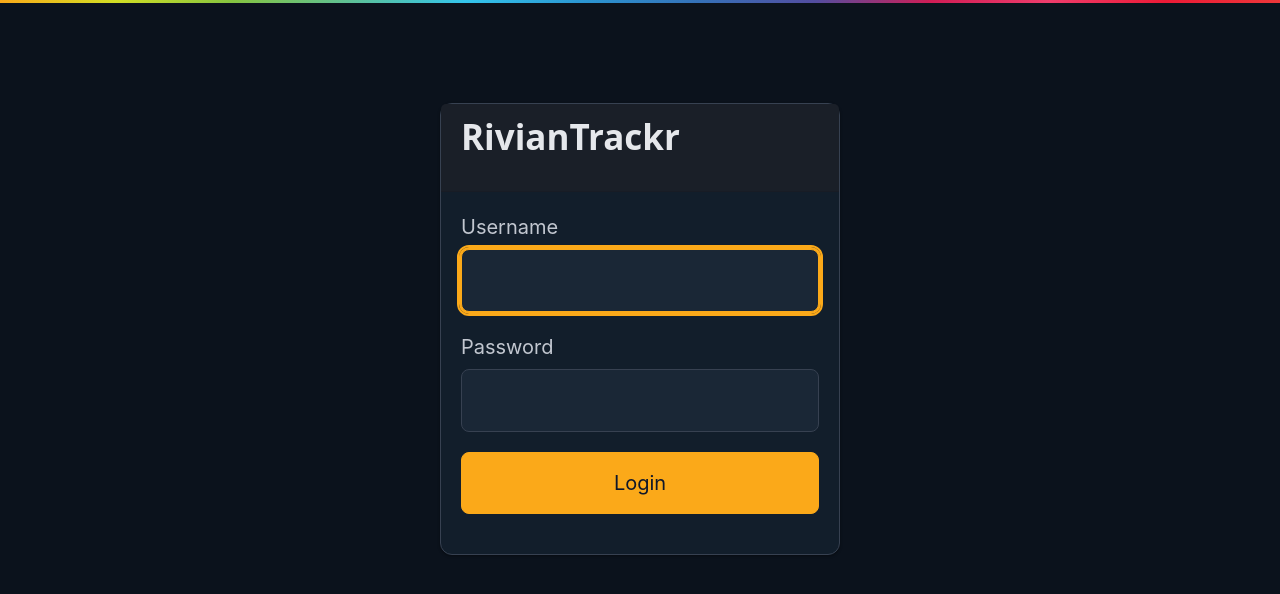
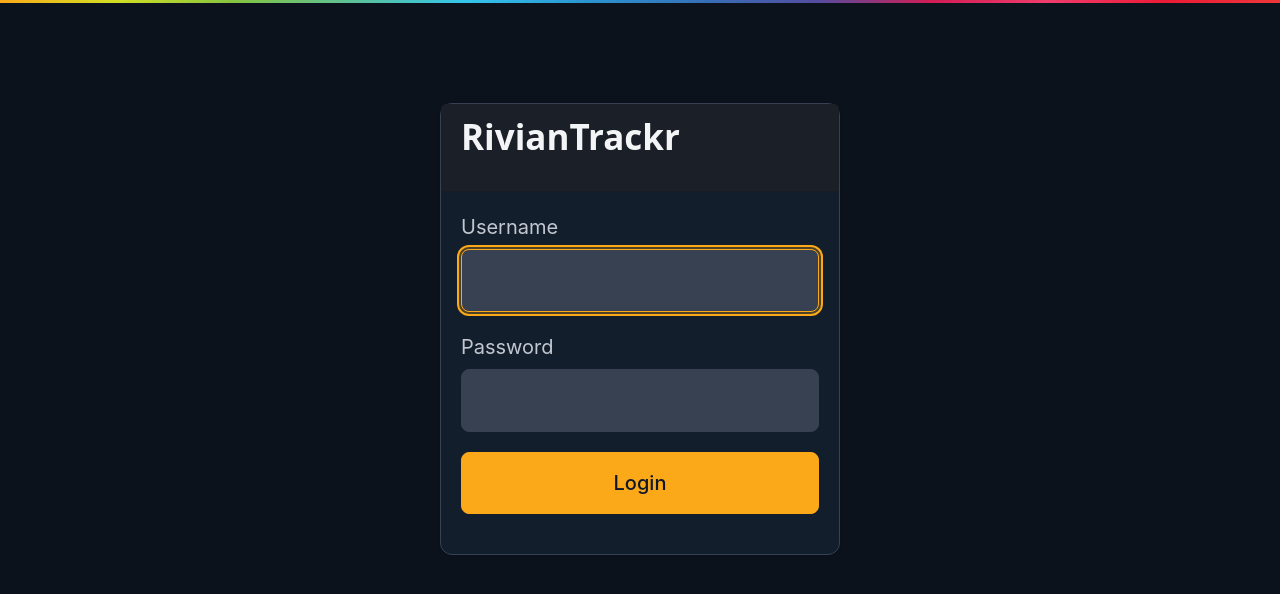
Before and after one commit to RivianTrackr/rivian-gearshop-crawler, a FastAPI app: page /login in a window 1280 px wide. Shown: the top 594 px of the page. Run offline with FastAPI, Linux system fonts and the light colour scheme; some libraries are stand-ins or nearby versions.

Commit message:
Rebuild admin styles from brand design system dark theme
Replaces ad-hoc token names with the official brand design system
variables from brand/design-tokens.css and brand/theme-dark.css:

- All tokens now match the brand system exactly (--accent, --bg-card,
  --text-primary, --border, --radius-lg, --space-6, etc.)
- Page background: #0b121c, surfaces: #121e2b, inputs: #374151
- Text: #e5e7eb / #9ca3af / #6b7280, headings: #f3f4f6
- Accent hover: #ffbe4a (brand spec), focus ring: accent-tint-25
- Tables use --bg-deep header, --divider row borders, --bg-hover on hover
- Flash messages use brand semantic colors (success-light, error-light, etc.)
- Cache bumped to v=5

https://claude.ai/code/session_01NLrXdeyukYNZrEnb9LeqJ8

```diff
--- a/admin/static/style.css
+++ b/admin/static/style.css
@@ -1,305 +1,382 @@
 /* ============================================================
-   RivianTrackr — Admin Design System
-   Dark theme (admin panel) with design tokens from the
-   RivianTrackr Branding & Design System v1.27.0
+   RivianTrackr — Admin Panel Styles
+   Built on the RivianTrackr Design System (dark theme)
+   Overrides Pico CSS with brand design tokens.
    ============================================================ */
 
-/* ---------- Design Tokens ---------- */
+/* ---------- Design Tokens (from brand/design-tokens.css) ---------- */
 
 :root {
-  /* Brand Accent */
-  --rtg-accent:          #fba919;
-  --rtg-accent-hover:    #fba919;
+  /* Typography */
+  --font-stack: -apple-system, BlinkMacSystemFont, "Segoe UI", Roboto,
+    Oxygen-Sans, Ubuntu, Cantarell, "Helvetica Neue", sans-serif;
+  --font-mono: 'SF Mono', Monaco, 'Cascadia Code', 'Roboto Mono',
+    Consolas, 'Courier New', monospace;
 
-  /* Dark Theme — Backgrounds */
-  --rtg-bg-page:         #0b121c;
-  --rtg-bg-surface:      #121e2b;
-  --rtg-bg-card:         #121e2b;
-  --rtg-bg-input:        #1a2736;
-  --rtg-bg-deep:         #0f1a26;
-  --rtg-bg-hover:        #1e2d3d;
+  /* Font Sizes */
+  --text-xs: 11px;
+  --text-sm: 12px;
+  --text-base: 14px;
+  --text-md: 15px;
+  --text-lg: 16px;
+  --text-xl: 20px;
+  --text-2xl: 24px;
+  --text-3xl: 28px;
+  --text-4xl: 32px;
 
-  /* Dark Theme — Text */
-  --rtg-text-primary:    #e5e7eb;
-  --rtg-text-secondary:  #9ca3af;
-  --rtg-text-muted:      #6b7280;
-  --rtg-text-heading:    #e5e7eb;
-
-  /* Dark Theme — Borders */
-  --rtg-border:          #374151;
-
-  /* Actions */
-  --rtg-action-primary:  #fba919;
-  --rtg-action-hover:    #e69a10;
-
-  /* Status */
-  --rtg-success:         #34c759;
-  --rtg-success-dark:    rgba(52,199,89,0.15);
-  --rtg-error:           #ff3b30;
-  --rtg-error-dark:      rgba(255,59,48,0.15);
-  --rtg-warning-dark:    rgba(251,169,25,0.15);
-  --rtg-info-dark:       rgba(0,113,227,0.15);
+  /* Font Weights */
+  --weight-normal: 400;
+  --weight-medium: 500;
+  --weight-semibold: 600;
+  --weight-bold: 700;
 
   /* Border Radius */
-  --rtg-radius-card:     12px;
-  --rtg-radius-input:    8px;
-  --rtg-radius-badge:    6px;
-  --rtg-radius-pill:     4px;
-  --rtg-radius-toggle:   34px;
+  --radius-sm: 4px;
+  --radius-md: 6px;
+  --radius-lg: 8px;
+  --radius-xl: 12px;
+  --radius-2xl: 16px;
+  --radius-full: 9999px;
+  --radius-circle: 50%;
+
+  /* Spacing */
+  --space-1: 4px;
+  --space-2: 6px;
+  --space-3: 8px;
+  --space-4: 10px;
+  --space-5: 12px;
+  --space-6: 16px;
+  --space-7: 20px;
+  --space-8: 24px;
 
   /* Shadows */
-  --rtg-shadow-subtle:   0 1px 3px rgba(0,0,0,0.4);
-  --rtg-shadow-light:    0 2px 8px rgba(0,0,0,0.3);
-  --rtg-shadow-medium:   0 4px 12px rgba(0,0,0,0.5);
-  --rtg-shadow-large:    0 8px 24px rgba(0,0,0,0.5);
-  --rtg-shadow-overlay:  0 25px 60px rgba(0,0,0,0.7);
-  --rtg-shadow-focus:    0 0 0 2px var(--rtg-accent);
+  --shadow-sm: 0 1px 3px rgba(0, 0, 0, 0.12);
+  --shadow-md: 0 2px 6px rgba(0, 0, 0, 0.15);
+  --shadow-lg: 0 4px 12px rgba(0, 0, 0, 0.2);
+  --shadow-xl: 0 8px 24px rgba(0, 0, 0, 0.25);
+  --shadow-2xl: 0 25px 60px rgba(0, 0, 0, 0.3);
 
-  /* Typography */
-  --rtg-font-primary:    -apple-system, BlinkMacSystemFont, "Segoe UI", Roboto, Oxygen-Sans, Ubuntu, Cantarell, "Helvetica Neue", sans-serif;
-  --rtg-font-mono:       'SF Mono', Monaco, 'Cascadia Code', 'Roboto Mono', Consolas, 'Courier New', monospace;
+  /* Transitions */
+  --transition-fast: 0.1s ease;
+  --transition-base: 0.15s ease;
+  --transition-smooth: 0.2s ease;
+  --transition-slow: 0.3s ease;
+
+  /* Semantic Colors */
+  --color-success: #34c759;
+  --color-success-light: #d1f4e0;
+  --color-success-text: #0a5e2a;
+  --color-error: #ff3b30;
+  --color-error-light: #ffe5e5;
+  --color-error-text: #c41e3a;
+  --color-warning-bg: #fff3cd;
+  --color-warning-text: #856404;
+  --color-info-bg: #dbeafe;
+  --color-info-text: #1e40af;
 
   /* Grade Colors */
-  --rtg-grade-a:         #34c759;
-  --rtg-grade-b:         #7dc734;
-  --rtg-grade-c:         #facc15;
-  --rtg-grade-d:         #f97316;
-  --rtg-grade-f:         #b91c1c;
+  --grade-a: #34c759;
+  --grade-b: #7dc734;
+  --grade-c: #facc15;
+  --grade-d: #f97316;
+  --grade-f: #b91c1c;
+
+  /* --- Dark Theme (from brand/theme-dark.css) --- */
+
+  /* Accent */
+  --accent: #fba919;
+  --accent-hover: #ffbe4a;
+
+  /* Backgrounds */
+  --bg-page: #0b121c;
+  --bg-primary: #121e2b;
+  --bg-card: #121e2b;
+  --bg-input: #374151;
+  --bg-deep: #0f1a26;
+  --bg-hover: #1a2a3a;
+
+  /* Text */
+  --text-primary: #e5e7eb;
+  --text-secondary: #9ca3af;
+  --text-muted: #6b7280;
+  --text-heading: #f3f4f6;
+  --text-on-accent: #0f172a;
+
+  /* Borders */
+  --border: #374151;
+  --border-hover: #4b5563;
+  --divider: #1e2d3d;
+
+  /* Interactive tints */
+  --accent-tint-8: color-mix(in srgb, var(--accent) 8%, var(--bg-deep));
+  --accent-tint-15: color-mix(in srgb, var(--accent) 15%, var(--bg-deep));
+  --accent-tint-25: color-mix(in srgb, var(--accent) 25%, transparent);
 }
 
-/* ---------- Base Overrides ---------- */
+/* ---------- Base ---------- */
 
 body {
-  font-family: var(--rtg-font-primary);
-  color: var(--rtg-text-primary);
-  background-color: var(--rtg-bg-page);
+  font-family: var(--font-stack);
+  -webkit-font-smoothing: antialiased;
+  -moz-osx-font-smoothing: grayscale;
+  color: var(--text-primary);
+  background-color: var(--bg-page);
 }
 
 h1, h2, h3, h4, h5, h6 {
-  color: var(--rtg-text-heading);
+  color: var(--text-heading);
 }
 
 a {
-  color: var(--rtg-accent);
+  color: var(--accent);
 }
 
 a:hover {
-  color: var(--rtg-accent-hover);
+  color: var(--accent-hover);
 }
 
 hr {
-  border-color: var(--rtg-border);
+  border-color: var(--border);
 }
 
 /* ---------- Navigation ---------- */
 
 nav {
-  border-bottom: 1px solid var(--rtg-border);
-  background-color: var(--rtg-bg-surface);
+  border-bottom: 1px solid var(--border);
+  background-color: var(--bg-primary);
 }
 
 nav .brand-name {
-  color: var(--rtg-text-primary);
-  font-size: 20px;
-  font-weight: 600;
+  color: var(--text-heading);
+  font-size: var(--text-xl);
+  font-weight: var(--weight-semibold);
 }
 
 nav .brand-accent {
-  color: var(--rtg-accent);
+  color: var(--accent);
 }
 
 nav a {
-  color: var(--rtg-text-secondary);
+  color: var(--text-secondary);
+  transition: color var(--transition-smooth);
 }
 
 nav a:hover {
-  color: var(--rtg-text-primary);
+  color: var(--text-primary);
 }
 
-nav .outline {
-  font-size: 0.85rem;
-  color: var(--rtg-text-secondary);
-  border-color: var(--rtg-border);
+nav .outline,
+nav button.outline {
+  font-size: var(--text-base);
+  color: var(--text-secondary);
+  border-color: var(--border);
 }
 
-nav .outline:hover {
-  color: var(--rtg-text-primary);
-  border-color: var(--rtg-text-muted);
+nav .outline:hover,
+nav button.outline:hover {
+  color: var(--text-primary);
+  border-color: var(--border-hover);
 }
 
 /* ---------- Buttons ---------- */
 
 button[type="submit"],
 .btn-primary {
-  background: var(--rtg-action-primary);
-  border-color: var(--rtg-action-primary);
-  color: #0f172a;
-  border-radius: var(--rtg-radius-input);
-  transition: background 0.15s ease, border-color 0.15s ease;
+  background: var(--accent);
+  border-color: var(--accent);
+  color: var(--text-on-accent);
+  border-radius: var(--radius-lg);
+  font-weight: var(--weight-medium);
+  transition: all var(--transition-smooth);
 }
 
 button[type="submit"]:hover,
 .btn-primary:hover {
-  background: var(--rtg-action-hover);
-  border-color: var(--rtg-action-hover);
-  color: #0f172a;
+  background: var(--accent-hover);
+  border-color: var(--accent-hover);
+  color: var(--text-on-accent);
+}
+
+button[type="submit"]:active,
+.btn-primary:active {
+  transform: scale(0.97);
 }
 
 .btn-accent {
-  background: var(--rtg-accent);
-  border-color: var(--rtg-accent);
-  color: #0f172a;
-  border-radius: var(--rtg-radius-input);
+  background: var(--accent);
+  border-color: var(--accent);
+  color: var(--text-on-accent);
+  border-radius: var(--radius-lg);
 }
 
 .btn-accent:hover {
-  background: var(--rtg-accent-hover);
-  border-color: var(--rtg-accent-hover);
-  color: #0f172a;
+  background: var(--accent-hover);
+  border-color: var(--accent-hover);
+  color: var(--text-on-accent);
 }
 
 .btn-destructive {
-  background: #ef4444;
-  border-color: #ef4444;
-  color: #fff;
+  background: var(--color-error);
+  border-color: var(--color-error);
+  color: #ffffff;
+}
+
+.btn-destructive:hover {
+  background: #e0352b;
+  border-color: #e0352b;
+  color: #ffffff;
 }
 
 /* ---------- Focus ---------- */
 
 :focus-visible {
-  outline: 2px solid var(--rtg-accent);
+  outline: 2px solid var(--accent);
   outline-offset: 2px;
+}
+
+input:focus, select:focus, textarea:focus {
+  border-color: var(--accent);
+  box-shadow: 0 0 0 3px var(--accent-tint-25);
 }
 
 /* ---------- Inputs ---------- */
 
 input, select, textarea {
-  border-radius: var(--rtg-radius-input);
-  border-color: var(--rtg-border);
-  background-color: var(--rtg-bg-input);
-  color: var(--rtg-text-primary);
-  transition: border-color 0.15s ease;
-}
-
-input:focus, select:focus, textarea:focus {
-  border-color: var(--rtg-accent);
-  box-shadow: var(--rtg-shadow-focus);
+  border-radius: var(--radius-lg);
+  border-color: var(--border);
+  background-color: var(--bg-input);
+  color: var(--text-primary);
+  font-size: var(--text-md);
+  transition: border-color var(--transition-smooth), box-shadow var(--transition-smooth);
 }
 
 input::placeholder, textarea::placeholder {
-  color: var(--rtg-text-muted);
+  color: var(--text-muted);
 }
 
 /* ---------- Cards / Articles ---------- */
 
 article {
-  border-radius: var(--rtg-radius-card);
-  border: 1px solid var(--rtg-border);
-  box-shadow: var(--rtg-shadow-subtle);
-  background-color: var(--rtg-bg-card);
+  border-radius: var(--radius-xl);
+  border: 1px solid var(--border);
+  box-shadow: var(--shadow-sm);
+  background-color: var(--bg-card);
 }
 
 article header {
-  color: var(--rtg-text-heading);
+  color: var(--text-heading);
 }
 
 /* ---------- Badges ---------- */
 
 mark.error {
-  background-color: var(--rtg-error);
-  color: #fff;
-  border-radius: var(--rtg-radius-badge);
-  padding: 2px 8px;
+  background-color: var(--color-error);
+  color: #ffffff;
+  border-radius: var(--radius-md);
+  padding: var(--space-1) var(--space-3);
 }
 
 mark.success {
-  background-color: var(--rtg-success);
-  color: #fff;
-  border-radius: var(--rtg-radius-badge);
-  padding: 2px 8px;
+  background-color: var(--color-success);
+  color: #ffffff;
+  border-radius: var(--radius-md);
+  padding: var(--space-1) var(--space-3);
 }
 
 /* ---------- Flash Messages ---------- */
 
 article.flash-success {
-  border-left: 4px solid var(--rtg-success);
-  padding: 0.75rem 1rem;
-  margin-bottom: 1rem;
-  background: var(--rtg-success-dark);
-  border-radius: var(--rtg-radius-pill);
-  color: var(--rtg-success);
+  border-left: 4px solid var(--color-success);
+  padding: var(--space-5) var(--space-6);
+  margin-bottom: var(--space-7);
+  background: var(--color-success-light);
+  color: var(--color-success-text);
+  border-radius: var(--radius-lg);
 }
 
 article.flash-error {
-  border-left: 4px solid var(--rtg-error);
-  padding: 0.75rem 1rem;
-  margin-bottom: 1rem;
-  background: var(--rtg-error-dark);
-  border-radius: var(--rtg-radius-pill);
-  color: var(--rtg-error);
+  border-left: 4px solid var(--color-error);
+  padding: var(--space-5) var(--space-6);
+  margin-bottom: var(--space-7);
+  background: var(--color-error-light);
+  color: var(--color-error-text);
+  border-radius: var(--radius-lg);
 }
 
 article.flash-info {
-  border-left: 4px solid var(--rtg-accent);
-  padding: 0.75rem 1rem;
-  margin-bottom: 1rem;
-  background: var(--rtg-info-dark);
-  border-radius: var(--rtg-radius-pill);
-  color: var(--rtg-text-primary);
+  border-left: 4px solid var(--accent);
+  padding: var(--space-5) var(--space-6);
+  margin-bottom: var(--space-7);
+  background: var(--color-info-bg);
+  color: var(--color-info-text);
+  border-radius: var(--radius-lg);
 }
 
 article.flash-warning {
-  border-left: 4px solid var(--rtg-accent);
-  padding: 0.75rem 1rem;
-  margin-bottom: 1rem;
-  background: var(--rtg-warning-dark);
-  border-radius: var(--rtg-radius-pill);
-  color: var(--rtg-accent);
+  border-left: 4px solid var(--accent);
+  padding: var(--space-5) var(--space-6);
+  margin-bottom: var(--space-7);
+  background: var(--color-warning-bg);
+  color: var(--color-warning-text);
+  border-radius: var(--radius-lg);
 }
 
 /* ---------- Log Output ---------- */
 
 pre#log-output {
-  background: var(--rtg-bg-deep);
-  color: var(--rtg-text-primary);
-  padding: 1rem;
-  border-radius: var(--rtg-radius-card);
-  font-family: var(--rtg-font-mono);
+  background: var(--bg-deep);
+  color: var(--text-primary);
+  padding: var(--space-6);
+  border-radius: var(--radius-xl);
+  font-family: var(--font-mono);
   font-size: 13px;
-  border: 1px solid var(--rtg-border);
+  border: 1px solid var(--border);
 }
 
 /* ---------- Tables ---------- */
 
 table {
-  border-color: var(--rtg-border);
+  border-color: var(--border);
 }
 
 table th {
-  color: var(--rtg-text-secondary);
-  border-color: var(--rtg-border);
+  background: var(--bg-deep);
+  font-size: 13px;
+  font-weight: var(--weight-medium);
+  color: var(--text-muted);
+  text-transform: uppercase;
+  letter-spacing: 0.05em;
+  border-color: var(--border);
 }
 
 table td {
-  border-color: var(--rtg-border);
+  border-color: var(--divider);
+  color: var(--text-primary);
+}
+
+table tbody tr:hover td {
+  background: var(--bg-hover);
 }
 
 table code {
   font-size: 0.85em;
-  font-family: var(--rtg-font-mono);
+  font-family: var(--font-mono);
+  background: var(--bg-deep);
+  padding: 2px var(--space-3);
+  border-radius: var(--radius-sm);
 }
 
 /* ---------- Footer ---------- */
 
 footer {
-  border-top: 1px solid var(--rtg-border);
-  color: var(--rtg-text-muted);
-  padding-top: 1rem;
-  margin-top: 2rem;
+  border-top: 1px solid var(--border);
+  color: var(--text-muted);
+  padding-top: var(--space-6);
+  margin-top: var(--space-8);
 }
 
 footer small {
-  color: var(--rtg-text-muted);
+  color: var(--text-muted);
 }
 
 /* ---------- Brand Gradient (decorative) ---------- */
--- a/admin/templates/base.html
+++ b/admin/templates/base.html
@@ -5,7 +5,7 @@
   <meta name="viewport" content="width=device-width, initial-scale=1">
   <title>{% block title %}Admin{% endblock %} — RivianTrackr</title>
   <link rel="stylesheet" href="https://cdn.jsdelivr.net/npm/@picocss/pico@2/css/pico.min.css">
-  <link rel="stylesheet" href="/static/style.css?v=4">
+  <link rel="stylesheet" href="/static/style.css?v=5">
 </head>
 <body>
   <div class="brand-gradient"></div>
--- a/admin/templates/login.html
+++ b/admin/templates/login.html
@@ -5,7 +5,7 @@
   <meta name="viewport" content="width=device-width, initial-scale=1">
   <title>Login — RivianTrackr</title>
   <link rel="stylesheet" href="https://cdn.jsdelivr.net/npm/@picocss/pico@2/css/pico.min.css">
-  <link rel="stylesheet" href="/static/style.css?v=4">
+  <link rel="stylesheet" href="/static/style.css?v=5">
 </head>
 <body>
   <div class="brand-gradient"></div>
```
